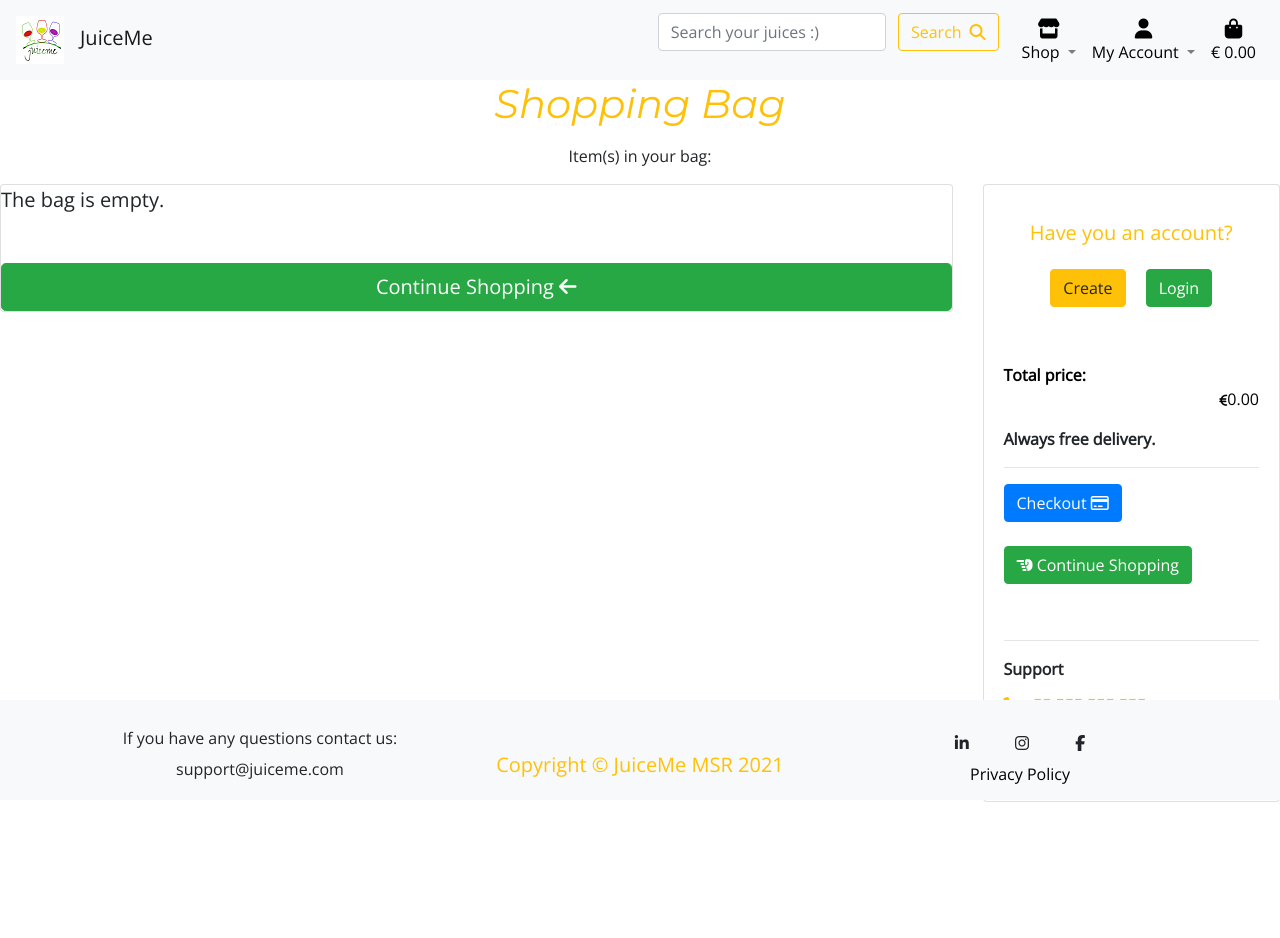
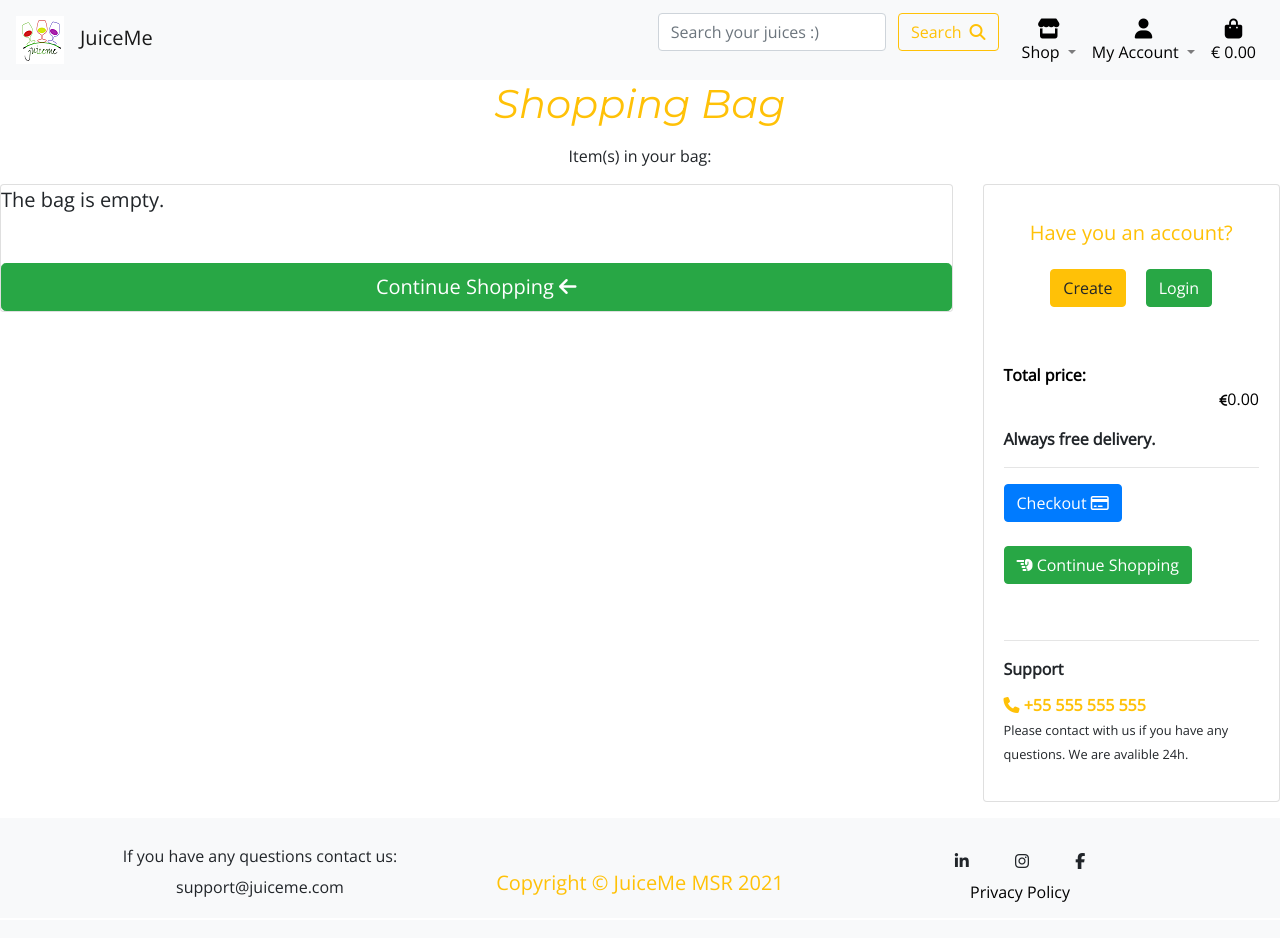
Before and after one commit to madatoo/juiceme-ms4, a Django app: page /bag/ in a window 1280 px wide. After the commit the page ends 902 px from the top, so only its background shows below. Run offline with Django 3.2, Linux system fonts and the light colour scheme; some libraries are stand-ins or nearby versions.

Commit message:
added sticky footer

```diff
--- a/static/css/base.css
+++ b/static/css/base.css
@@ -1,5 +1,4 @@
 html{
-    position:relative;
     height: 100%;
     margin:0;
     padding:0;
@@ -8,7 +7,7 @@ html{
 
 html,
 body{
-    min-height: 100vh;
+    min-height: 100%;
 }
 
 body{
@@ -59,17 +58,6 @@ h3,
     background: url('/media/background.jpg') no-repeat center center fixed;
 }
 
-/*.bgimg-1{
-    background-image: url('/media/background.jpg');
-    height: 100%;
-    position: relative;
-    opacity: 0.65;
-    display: block;
-    background-position: center;
-    background-repeat: no-repeat;
-    background-size: cover;
-}*/
-
 /*-----------------navbar my account icon and p */
 
 .juiceme-logo{
@@ -87,11 +75,6 @@ h3,
 }
 
 /*----------------- all products page*/
-
-/*.header-container{
-    padding-top: 100px;
-    /*text-align: center;*
-}*/
 
 .products{
     margin-top: 1rem;
@@ -129,21 +112,17 @@ h5{
 
 
 footer{
-    position: absolute;
     width: 100%;
     bottom: 0;
     left:0;
     height: 100px;
+    margin-top: auto;
 }
 
 a {
     color:black;
     text-decoration: none;
     font-weight: 500;
-}
-
-.last-section{
-    margin-bottom: 120px;
 }
 
 .euro{
```
